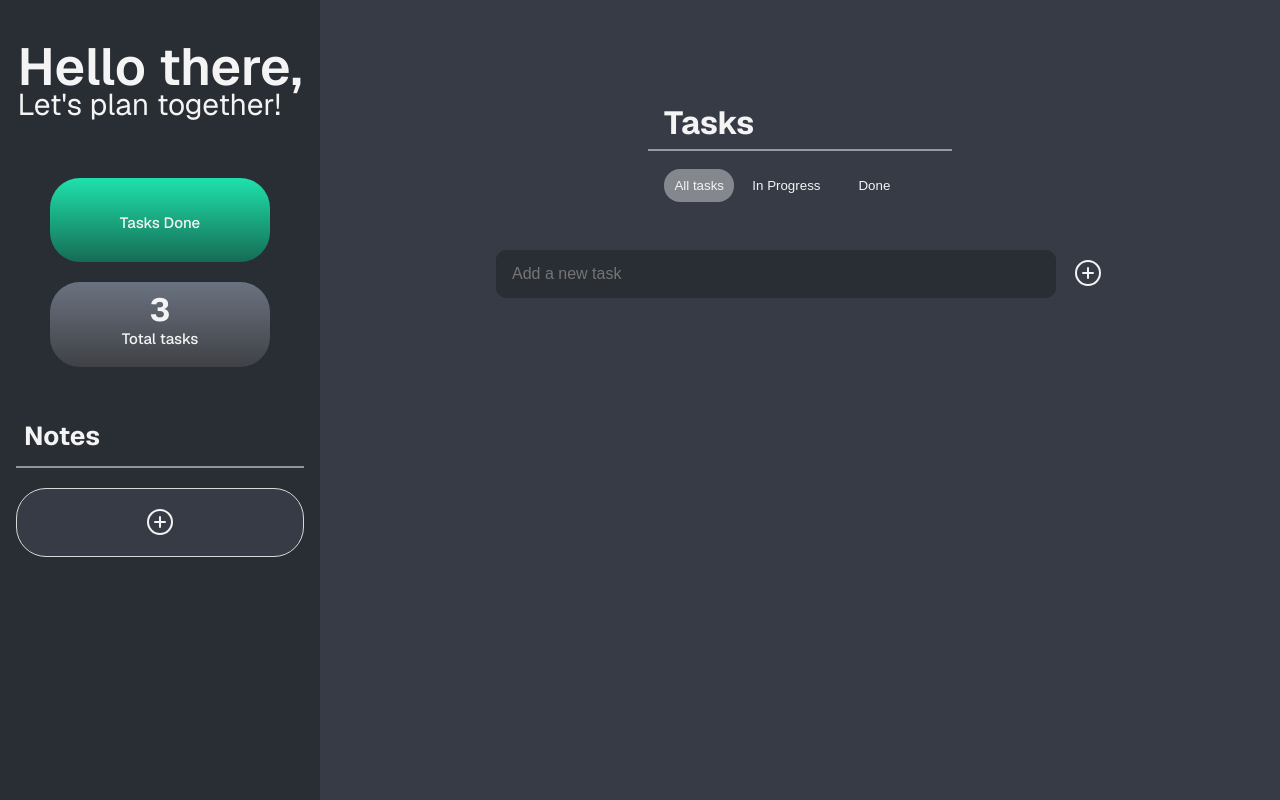
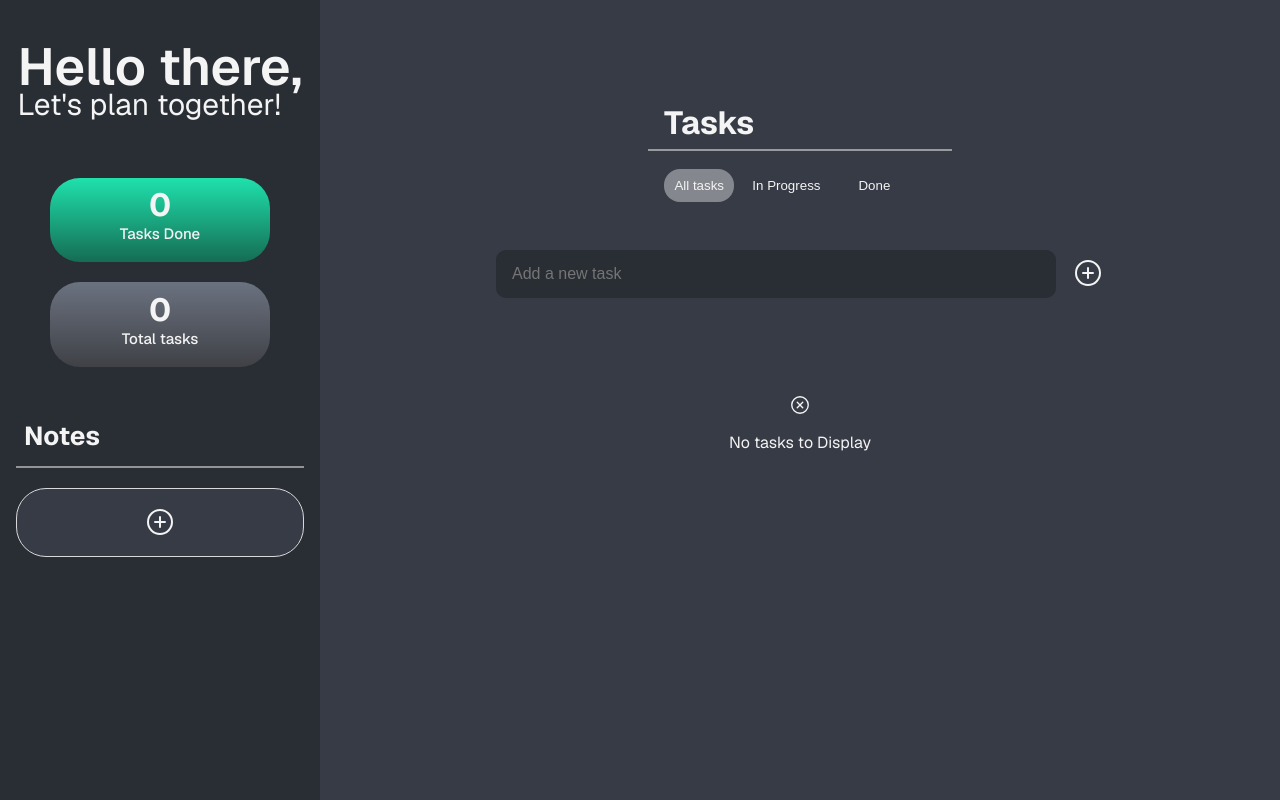
Before and after one commit to caioprezottoo/ToDoList_Project, a React (Vite) app: page / in a window 1280 px wide. Built offline with nearby package versions, Linux system fonts and the light colour scheme.

Commit message:
project finished

```diff
--- a/src/App.jsx
+++ b/src/App.jsx
@@ -1,13 +1,47 @@
-import React from 'react'
+import React, { useState } from 'react'
 import { Sidebar } from './components/Sidebar.jsx'
 import { TaskManager } from './components/TaskManager.jsx'
 import styles from './App.module.css'
 
 export default function App() {
+  const [tasks, setTasks] = useState([])
+
+  const addTask = (taskContent) => {
+    if (taskContent.trim() === '') return;
+
+    const newTask = {
+      id: Date.now(),
+      content: taskContent,
+      isCompleted: false
+    }
+    setTasks([...tasks, newTask])
+  }
+
+  const removeTask = (id) => {
+    setTasks(tasks.filter(task => task.id !== id))
+  }
+
+  const toggleTaskCompletion = (id) => {
+    setTasks(tasks.map(task =>
+      task.id === id ? { ...task, isCompleted: !task.isCompleted } : task
+    ))
+  }
+
+  const totalTasks = tasks.length
+  const completedTasks = tasks.filter(task => task.isCompleted).length
+
   return (
     <div className={styles.appLayout}>
-      <Sidebar />
-      <TaskManager />
+      <Sidebar
+        totalTasks={totalTasks}
+        completedTasks={completedTasks}
+      />
+      <TaskManager
+        tasks={tasks}
+        addTask={addTask}
+        removeTask={removeTask}
+        toggleTaskCompletion={toggleTaskCompletion}
+      />
     </div>
   )
 }
--- a/src/components/Sidebar.jsx
+++ b/src/components/Sidebar.jsx
@@ -3,7 +3,7 @@ import React, { useState } from 'react';
 import styles from './Sidebar.module.css'
 import { PlusCircle, Trash } from '@phosphor-icons/react'
 
-export const Sidebar = () => {
+export const Sidebar = ({ totalTasks, completedTasks }) => {
   const [notes, setNotes] = useState([])
 
   const addNote = () => {
@@ -36,25 +36,25 @@ export const Sidebar = () => {
       {/* Stats */}
       <div className={styles.sidebar__stats}>
         <div className={styles.sidebar__stats_taskDone}>
-          <h1>{}</h1>
-          <p>Tasks Done</p>
+          <h1>{completedTasks}</h1>
+          <p>Task{completedTasks !== 1 ? 's' : ''} Done</p>
         </div>
 
         <div className={styles.sidebar__stats_totalTasks}>
-          <h1>3</h1>
+          <h1>{totalTasks}</h1>
           <p>Total tasks</p>
         </div>
       </div>
 
       {/* Notes */}
       <div className={styles.sidebar__notes}>
-        <label for="noteTab">Notes</label>
+        <label htmlFor="noteTab">Notes</label>
         <hr />
 
         {/* Note */}
         <div>
           {notes.map((note) => (
-            <div className={styles.sidebar__notes_noteTab}>
+            <div key={note.id} className={styles.sidebar__notes_noteTab}>
               <textarea
                 value={note.content}
                 onChange={(e) => updateNote(note.id, e.target.value)}
--- a/src/components/TaskManager.jsx
+++ b/src/components/TaskManager.jsx
@@ -1,39 +1,25 @@
 import React, { useState } from 'react'
 import styles from './TaskManager.module.css'
-import { PlusCircle, X, CheckCircle, Circle } from '@phosphor-icons/react'
+import { PlusCircle, X, XCircle, Circle } from '@phosphor-icons/react'
 
-
-export const TaskManager = () => {
+export const TaskManager = ({ tasks, addTask, removeTask, toggleTaskCompletion }) => {
   const [taskText, setTaskText] = useState('')
-  const [tasks, setTasks] = useState([])
   const [filter, setFilter] = useState('all')
   // default value of filter is all
 
-  const addTask = () => {
-    if (taskText.trim() === '')
-      return;
-
-    const newTask = {
-      id: Date.now(),
-      content: taskText,
-      isCompleted: false
-    }
-    setTasks([...tasks, newTask])
-
+  const handleAddTask = () => {
+    addTask(taskText)
     setTaskText('')
-
-  }
-
-  const removeTask = (id) => {
-    setTasks(tasks.filter(task => task.id !== id))
   }
 
   const handleInputChange = (e) => {
     setTaskText(e.target.value)
   }
 
-  const toggleTaskCompletion = (id) => {
-    setTasks(tasks.map(task => task.id === id ? { ...task, isCompleted: !task.isCompleted } : task))
+  const handleKeyPress = (e) => {
+    if (e.key === 'Enter') {
+      handleAddTask()
+    }
   }
 
   const filteredTasks = tasks.filter(task => {
@@ -63,7 +49,8 @@ export const TaskManager = () => {
             <button
               onClick={() => setFilter('done')}
               className={filter === 'done' ? styles.active : styles.inactive}
-            >Done</button>
+            >Done
+            </button>
           </nav>
         </div>
       </header>
@@ -74,18 +61,26 @@ export const TaskManager = () => {
           type="text"
           placeholder='Add a new task'
           onChange={handleInputChange}
+          onKeyPress={handleKeyPress}
           value={taskText}
-        // "The current displayed value of this input field must always
-        // be whatever the taskText state variable holds."
         />
-        <button onClick={addTask}>
+        <button onClick={handleAddTask}>
           <PlusCircle size={32} />
         </button>
       </div>
 
       {/* Tasks */}
       <div className={styles.tm__taskDisplay}>
+        {tasks.length < 1 ? (
+          <div className={styles.tm__taskDisplay_noTasks}>
+            <XCircle size={22} />
+            <p>No tasks to Display</p>
+          </div>
+        ) : ''}
+
+
         {filteredTasks.map((task) => (
+
           <div
             key={task.id}
             className={task.isCompleted ? styles.tm__taskDisplay_task_completedBorder : styles.tm__taskDisplay_task}
@@ -103,9 +98,6 @@ export const TaskManager = () => {
           </div>
         ))}
       </div>
-
-
-
     </div>
   )
 }
--- a/src/components/TaskManager.module.css
+++ b/src/components/TaskManager.module.css
@@ -170,3 +170,11 @@
 
   gap: 1.5rem;
 }
+
+.tm__taskDisplay_noTasks {
+  display: flex;
+  flex-direction: column;
+  align-items: center;
+  justify-content: center;
+  gap: 1rem;
+}
```
